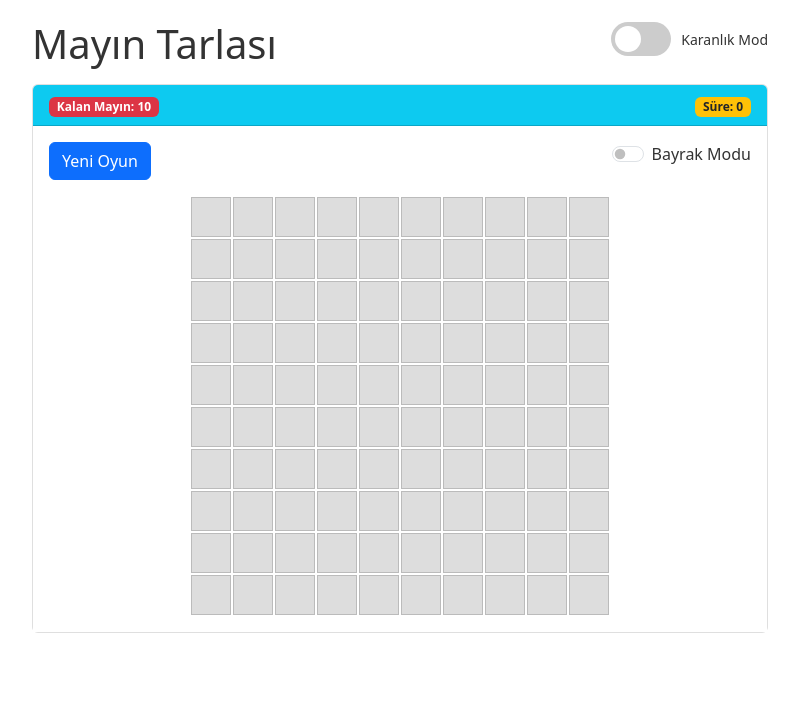
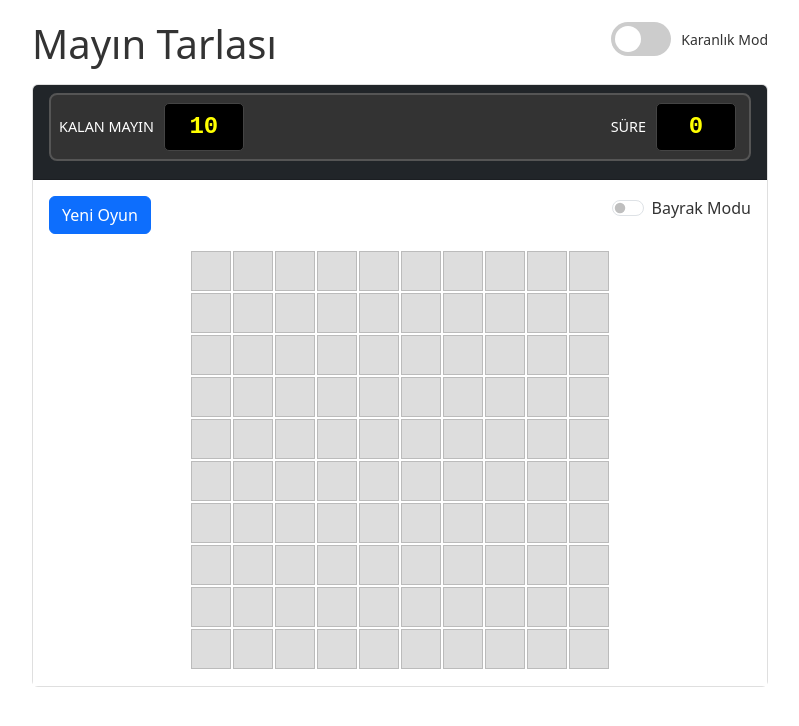
Before and after one commit to StrandedSnake/Web_Minefield, a plain HTML site: page index.html in a window 1280 px wide. Both pictures are taken after a click on the button "Oyunu Başlat". Shown: the whole page, without its empty margins (240-1039 px from the left). Drawn offline with nearby package versions, Linux system fonts and the light colour scheme; a web font is replaced by a local one.

Commit message:
update digital-display

```diff
--- a/index.html
+++ b/index.html
@@ -61,12 +61,16 @@
         <!-- Game Container -->
         <div id="game-container" style="display: none;">
           <div class="card mb-3">
-            <div class="card-header bg-info text-white d-flex justify-content-between align-items-center">
-              <div class="game-info">
-                <span class="badge bg-danger">Kalan Mayın: <span id="mines-count">10</span></span>
-              </div>
-              <div class="game-info">
-                <span class="badge bg-warning text-dark">Süre: <span id="timer">0</span></span>
+            <div class="card-header bg-dark text-white">
+              <div class="digital-display-container">
+                <div class="digital-info-group">
+                  <div class="digital-display-label">KALAN MAYIN</div>
+                  <div class="digital-display" id="mines-count">10</div>
+                </div>
+                <div class="digital-info-group">
+                  <div class="digital-display-label">SÜRE</div>
+                  <div class="digital-display" id="timer">0</div>
+                </div>
               </div>
             </div>
             <div class="card-body">
--- a/styles.css
+++ b/styles.css
@@ -241,3 +241,55 @@ input:checked + .slider:before {
 [data-theme="dark"] .form-check-label {
   color: var(--text-color);
 }
+/* Dijital gösterge için CSS ekleyin */
+.digital-display {
+  background-color: #000;
+  color: #ff0;
+  font-family: 'Digital-7', 'Courier New', monospace;
+  font-size: 1.5rem;
+  font-weight: bold;
+  padding: 5px 10px;
+  border-radius: 5px;
+  margin: 0 5px;
+  width: 80px;
+  text-align: center;
+  display: inline-block;
+  box-shadow: inset 0 0 10px rgba(0, 0, 0, 0.6);
+  border: 1px solid #444;
+}
+
+/* Dijital gösterge konteynerı */
+.digital-display-container {
+  display: flex;
+  justify-content: space-between;
+  align-items: center;
+  margin-bottom: 10px;
+  padding: 8px;
+  background-color: #333;
+  border-radius: 8px;
+  border: 2px solid #555;
+}
+
+.digital-display-label {
+  color: white;
+  font-size: 0.9rem;
+  margin-right: 5px;
+}
+
+.digital-info-group {
+  display: flex;
+  align-items: center;
+}
+
+/* Karanlık mod için dijital gösterge uyumlu kalır */
+[data-theme="dark"] .digital-display {
+  background-color: #000;
+  color: #ff0;
+  border: 1px solid #555;
+}
+
+/* Dijital font için klavye tasarımı (dijital saat benzeri) */
+@font-face {
+  font-family: 'Digital-7';
+  src: url('https://cdnjs.cloudflare.com/ajax/libs/digital-7-mono/1.0.0/digital-7-mono.ttf') format('truetype');
+}
```
